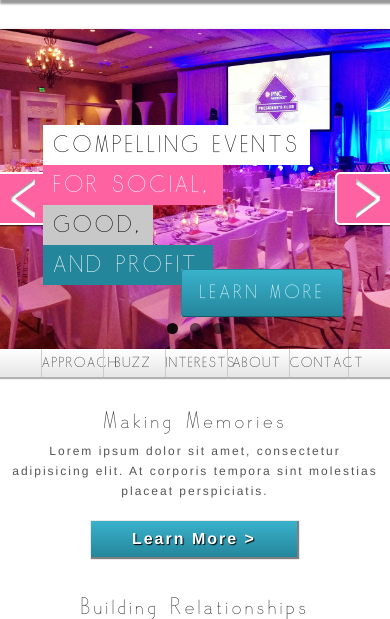
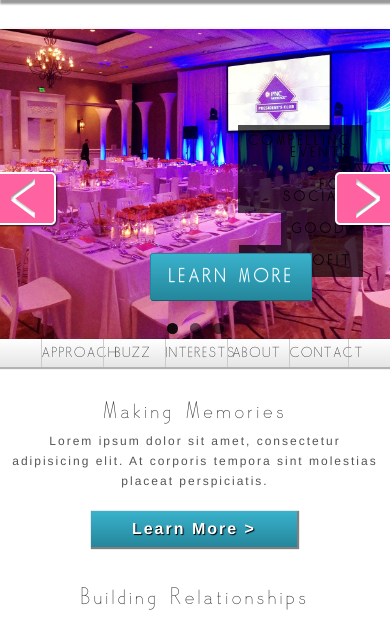
Before and after one commit to brandonpweiss/Barbara-Sheehan-Events, a PHP site: page / in a window 390 px wide. Shown: the part 41-660 px from the top of the page. Run offline with PHP 8.4, Linux system fonts and the light colour scheme; some libraries are stand-ins or nearby versions.

Commit message:
nothing
nothing

```diff
--- a/flexslider.css
+++ b/flexslider.css
@@ -50,7 +50,7 @@
 
 /* Direction Nav */
 .flex-direction-nav {*height: 0;}
-.flex-direction-nav a {width: 60px; height: 60px; margin: -20px 0 0; display: block; background: url(images/bg_direction_nav.png) no-repeat 0 0; position: absolute; top: 50%; z-index: 10; cursor: pointer; text-indent: -9999px; opacity: 0; -webkit-transition: all .3s ease;}
+.flex-direction-nav a {width: 60px; height: 60px; margin: -20px 0 0; display: block; background: url(images/bg_direction_nav.png) no-repeat 0 0; position: absolute; top: 50%; z-index: 10000; cursor: pointer; text-indent: -9999px; opacity: 0; -webkit-transition: all .3s ease;}
 .flex-direction-nav .flex-next {background-position: 100% 0; right: -36px; }
 .flex-direction-nav .flex-prev {left: -36px;}
 .flexslider:hover .flex-next {opacity: 0.8; right: 0px;}
--- a/index.html
+++ b/index.html
@@ -3,6 +3,8 @@
 <head>
 	<meta charset="UTF-8">
 	<title>Barbara Sheehan Events</title>
+	<meta name="viewport" content="width=device-width, initial-scale=1, maximum-scale=1">
+	<link rel="stylesheet" href="mobile.css">
 	<link rel="stylesheet" href="style.css">
 	<link rel="stylesheet" href="normalize.css">
 	<link rel="stylesheet" href="flexslider.css">
@@ -57,11 +59,10 @@
 </script>
 </head>
 <body>
-	<a name="top" id="toptop"></a>
+	<a name="top" class="aa" id="toptop"></a>
 	<header>
 		<div class="content">
 		<a href="#" id="top"><img src="images/FinalLogo.jpg" id="logo" alt="Barbara Sheehan Events"></a>
-		<a href="#" id="contactButton" class="button">CONTACT</a>
 		</div>
 	</header>
 	<section id="carousel">
@@ -79,10 +80,10 @@
 		</ul>
 
 		<div id="slogan">
-		<div id="top" class="line">COMPELLING EVENTS</div>
-		<div id="social" class="line">FOR SOCIAL,</div>
-		<div id="good" class="line">GOOD,</div>
-		<div id="profit" class="line">AND PROFIT</div></div>
+		<div class="trans">COMPELLING EVENTS</div>
+		<div class="trans">FOR SOCIAL,</div>
+		<div class="trans">GOOD,</div>
+		<div class="trans">AND PROFIT</div></div>
 		<a href="#" id="learnmore" class="outline">
 		<div class="clean-gray">LEARN MORE</div>
 		</a>
@@ -145,7 +146,7 @@
 		</div>
 		</div>
 	</section>
-			<a name="approach"></a>
+			<a name="approach" class="aa"></a>
 <div class="shadow" id="shadowone"></div>
 
 
@@ -173,7 +174,7 @@
 			<div class="tools" class="clearfix">
 			<h3>ELEMENTS</h3>
 			<div class="elements clearfix">
-			<div class="illustration">CULINARY <br><br> Lorem ipsum dolor sit amet, consectetur adipisicing elit. Minus impedit vitae mollitia quo aspernatur! Iusto placeat quibusdam nisi consectetur saepe!<span class="plus">+</span></div>
+			<div class="illustration"><span class="plus">+</span></div>
 			<div class="illustration">DECOR <br><br> Lorem ipsum dolor sit amet, consectetur adipisicing elit. Minus impedit vitae mollitia quo aspernatur! Iusto placeat quibusdam nisi consectetur saepe!<span class="plus">+</span></div>
 			<div class="illustration">ENTERTAINMENT <br><br> Lorem ipsum dolor sit amet, consectetur adipisicing elit. Minus impedit vitae mollitia quo aspernatur! Iusto placeat quibusdam nisi consectetur saepe!</div>
 			</div>
@@ -232,7 +233,7 @@
 		</article>
 		</div>
 	</section>
-	<a name="buzz"></a>
+	<a name="buzz" class="aa"></a>
 	<section id="buzz">
 
 	<div class="content clearfix">
@@ -264,7 +265,7 @@
 
 	</div>
 		</section>
-					<a name="interests"></a>
+					<a name="interests" class="aa"></a>
 	<section id="pinterest">
 		<div class="center">
 			<script type="text/javascript">
@@ -276,10 +277,10 @@
   f.parentNode.insertBefore(p, f);
 }(document));
 </script>
-			<a data-pin-do="embedBoard" href="http://pinterest.com/pinterest/pin-pets/" data-pin-scale-width="200" data-pin-scale-height="400" data-pin-board-width="1400"></a>
+			<a data-pin-do="embedBoard" href="http://pinterest.com/pinterest/pin-pets/" data-pin-scale-width="200" data-pin-scale-height="400" data-pin-board-width="2400"></a>
 		</div>
 	</section>
-			<a name="about"></a>
+			<a name="about" class="aa"></a>
 	<section id="about">
 
 		<div class="content clearfix">
@@ -291,7 +292,7 @@
 		<p>Lorem ipsum dolor sit amet, consectetur adipisicing elit. Sequi veniam earum voluptates eaque dolor quo magnam saepe ducimus aperiam necessitatibus quam vitae vero laudantium dicta nam sed id consectetur voluptatum iste iusto. Iure vitae reiciendis distinctio velit fugiat vero veniam soluta tenetur minima commodi fuga expedita perspiciatis autem incidunt dolorum quis temporibus vel deleniti! Maxime facilis quisquam nihil autem dicta a assumenda explicabo repudiandae sapiente incidunt officiis neque aliquid nemo iste facere magnam voluptate. Delectus veritatis nam ducimus ut magni </p>
 		</div>
 	</section>
-		<a name="contact"></a>
+		<a name="contact" class="aa"></a>
 <section id="contact">
 	<div class="content clearfix">
 	<h1>CONTACT</h1>
--- a/style.css
+++ b/style.css
@@ -163,15 +163,16 @@
 	width: 100%;
 	position: relative;
 	z-index: 999999;
+	margin-top: -10px;
 }
 nav{
 text-align: center;
 background: #ffffff; /* Old browsers */
-background: -moz-linear-gradient(top,  #ffffff 0%, #e5e5e5 100%); /* FF3.6+ */
-background: -webkit-gradient(linear, left top, left bottom, color-stop(0%,#ffffff), color-stop(100%,#e5e5e5)); /* Chrome,Safari4+ */
-background: -webkit-linear-gradient(top,  #ffffff 0%,#e5e5e5 100%); /* Chrome10+,Safari5.1+ */
-background: -o-linear-gradient(top,  #ffffff 0%,#e5e5e5 100%); /* Opera 11.10+ */
-background: -ms-linear-gradient(top,  #ffffff 0%,#e5e5e5 100%); /* IE10+ */
+background: -moz-linear-gradient(top,  #ffffff 0%, #e5e5e5 100%); /* FF3.6 */
+background: -webkit-gradient(linear, left top, left bottom, color-stop(0%,#ffffff), color-stop(100%,#e5e5e5)); /* Chrome,Safari4 */
+background: -webkit-linear-gradient(top,  #ffffff 0%,#e5e5e5 100%); /* Chrome10,Safari5.1 */
+background: -o-linear-gradient(top,  #ffffff 0%,#e5e5e5 100%); /* Opera 11.10 */
+background: -ms-linear-gradient(top,  #ffffff 0%,#e5e5e5 100%); /* IE10 */
 background: linear-gradient(to bottom,  #ffffff 0%,#e5e5e5 100%); /* W3C */
 filter: progid:DXImageTransform.Microsoft.gradient( startColorstr='#ffffff', endColorstr='#e5e5e5',GradientType=0 ); /* IE6-9 */
 -webkit-box-shadow:  1px 1px 1px 1px rgba(1, 1, 1, .3);
@@ -231,14 +232,23 @@
 }
 #slogan{
 	display: inline-block;
-	font-size: 20px;
 	letter-spacing: 4px;
-	color: #000;
+	color: #FFFFFF;
 	font-family: 'skarpalt';
 	position: absolute;
-	top: 30%;
-	left: 11%;
+	top: 75px;
+	font-size: 45px;
 	z-index: 998;
+	margin-left: 46%;
+	padding-right: 269px;
+	font-weight: bold;
+	text-align: right;
+}
+
+#slogan .trans{
+		background: rgba(1,1,1,.7);
+		display:inline-block;
+		padding: 10px;
 }
 
 #slogan #top{
@@ -270,14 +280,10 @@
 		width: 150px;
 }
 
-#slogan .line{
-
-}
-
 a.outline{
 	position: absolute;
-	bottom: 10%;
-	right: 12%;
+	bottom: 15%;
+	right: 20%;
 	z-index:998;
 	background: rgba(255,255,255,.3);
 	padding: 0px;
@@ -307,6 +313,7 @@
   border-bottom: 1px solid #155b6a;
   border-radius: 3px;
   color: #FFF;
+  font-weight: bold;
  font-family: 'skarpalt';
  letter-spacing: 4px;
   padding: 15px 5px 15px 5px;
@@ -1280,6 +1299,47 @@
 	margin-left: -20px;
 }
 
+#slogan{
+	display: inline-block;
+	font-size: 12px;
+	letter-spacing: 4px;
+	color: #000;
+	font-family: 'skarpalt';
+	position: absolute;
+	top: 30%;
+	left: 15%;
+	z-index: 998;
+}
+
+#slogan #top{
+	background: rgba(255,255,255,1);
+	color: #000000;
+	padding: 5px;
+	position: relative;
+}
+
+#slogan #social{
+		background: rgba(255,98,161,1);
+		padding: 5px;
+		position: relative;
+		color: #FFF;
+		width: 160px;
+}
+#slogan #good{
+		background: rgba(200,200,200,1);
+		padding: 5px;
+		position: relative;
+		color: #000000;
+		width: 90px;
+}
+#slogan #profit{
+		background: rgba(36,134,155,1);
+		padding: 5px;
+		position: relative;
+		color: #FFFFFF;
+		width: 150px;
+}
+
 .gatheringsFor .polaroid3 {
 	position: relative;
 	margin-top: 0px;
```
Also changed, not shown: other parts of style.css (+33 -17 lines), images/culinary.png (added), 1 other file.
